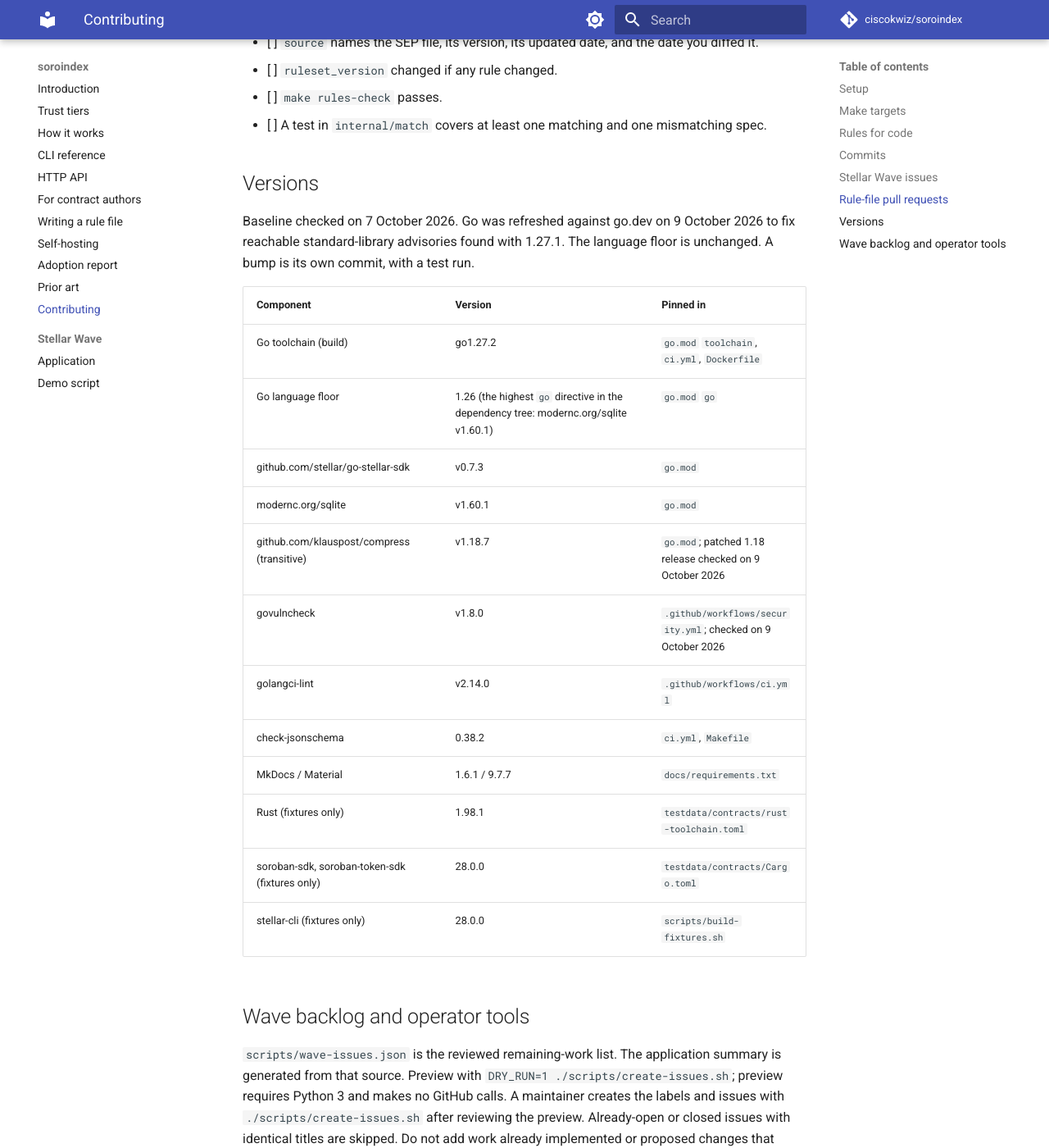
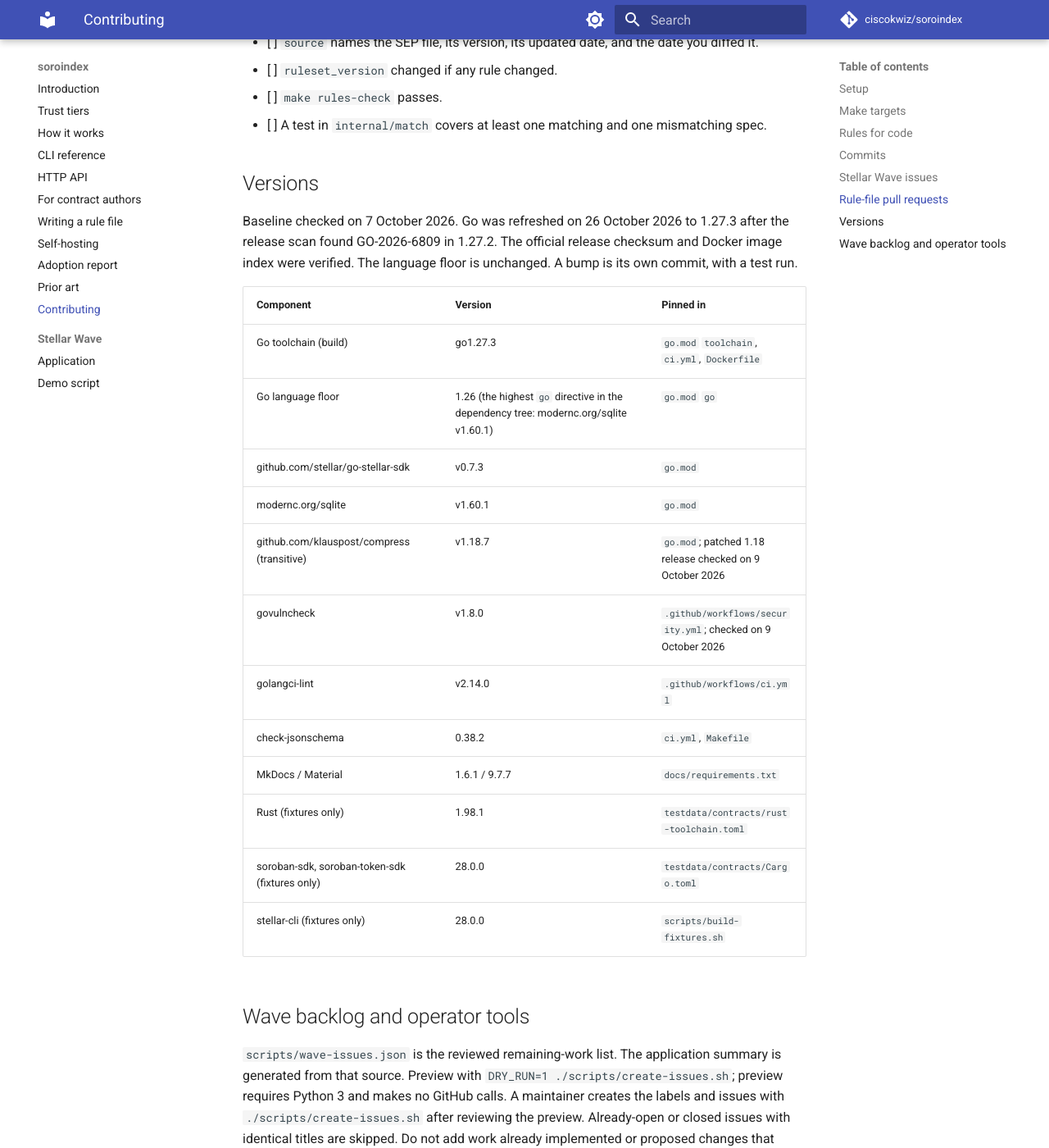
Before and after one commit to Soroban-CII/soroindex, an MkDocs documentation site: the page built from docs/contributing.md, in a window 1280 px wide and 1400 px high, scrolled down 2693 px. Shown: the whole window at 82% size. Built offline with MkDocs 1.6.1 and Material for MkDocs 9.7.7, drawn with Linux system fonts in a browser that asks for light colours; comment, search, counter and statistics services are not loaded; some of the changed text lies outside the part shown.

Commit message:
build(release): update Go toolchain to 1.27.3

````diff
--- a/CONTRIBUTING.md
+++ b/CONTRIBUTING.md
@@ -4,7 +4,7 @@ Thanks for helping. This page covers setup, the checks your change must pass, ho
 
 ## Setup
 
-You need Go 1.27.2. `go.mod` pins it with `toolchain go1.27.2`, so an older supported Go can download it automatically. Nothing else is needed for normal work: no CGO, no Rust, no database server.
+You need Go 1.27.3. `go.mod` pins it with `toolchain go1.27.3`, so an older supported Go can download it automatically. Nothing else is needed for normal work: no CGO, no Rust, no database server.
 
 ```sh
 git clone https://github.com/ciscokwiz/soroindex
@@ -77,13 +77,14 @@ A new or changed `rules/sep-NNNN.json`:
 
 ## Versions
 
-Baseline checked on 7 October 2026. Go was refreshed against go.dev on 9 October
-2026 to fix reachable standard-library advisories found with 1.27.1. The language
-floor is unchanged. A bump is its own commit, with a test run.
+Baseline checked on 7 October 2026. Go was refreshed on 26 October 2026 to
+1.27.3 after the release scan found GO-2026-6809 in 1.27.2. The official release
+checksum and Docker image index were verified. The language floor is unchanged.
+A bump is its own commit, with a test run.
 
 | Component | Version | Pinned in |
 | --- | --- | --- |
-| Go toolchain (build) | go1.27.2 | `go.mod` `toolchain`, `ci.yml`, `Dockerfile` |
+| Go toolchain (build) | go1.27.3 | `go.mod` `toolchain`, `ci.yml`, `Dockerfile` |
 | Go language floor | 1.26 (the highest `go` directive in the dependency tree: modernc.org/sqlite v1.60.1) | `go.mod` `go` |
 | github.com/stellar/go-stellar-sdk | v0.7.3 | `go.mod` |
 | modernc.org/sqlite | v1.60.1 | `go.mod` |
@@ -110,7 +111,7 @@ runs the actual settings script. Both scripts default to `ciscokwiz/soroindex`;
 `REPO=owner/name` overrides the target explicitly.
 
 Build local release archives with `./scripts/build-release.sh v0.1.0` after
-activating Go 1.27.2. This requires Bash, Python 3, Git and Go; it does not publish.
+activating Go 1.27.3. This requires Bash, Python 3, Git and Go; it does not publish.
 The archives include checksums, provenance and dependency license notices.
 `scripts/publish-release.sh` previews the publication sequence. Only the operator
 runs it with `--publish`, after merging and reviewing a clean `main`, configuring
````
Also changed, not shown: CLAUDE.md (+1 -1 lines), docs/self-hosting.md (+2 -2 lines), 5 other files.
